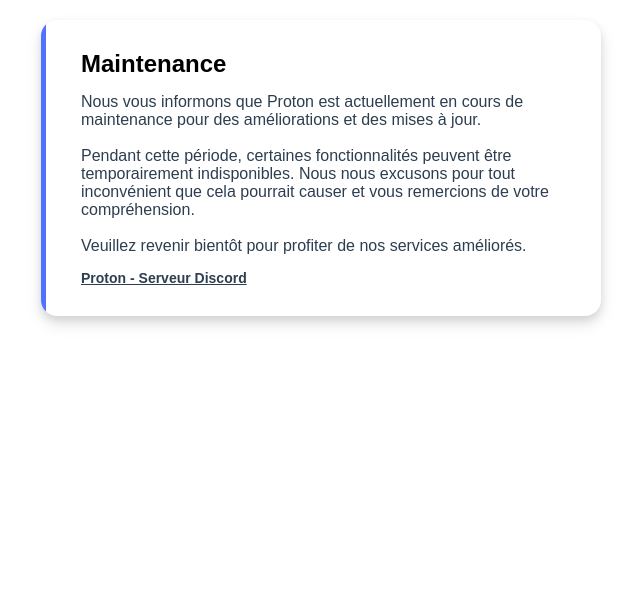
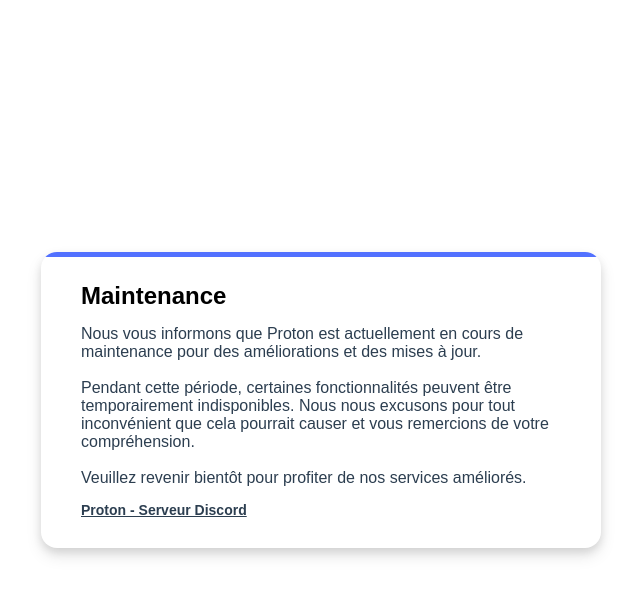
Before and after one commit to Belsicc/Maintenance-Proton, a website: page index.html in a window 1280 px wide. Shown: the whole page, without its empty margins (319-959 px from the left). Drawn offline with Linux system fonts and the light colour scheme; no server answers.

Commit message:
index.html

```diff
--- a/index.html
+++ b/index.html
@@ -5,13 +5,17 @@
   <meta charset="utf-8">
   <meta name="viewport" content="width=device-width, initial-scale=1">
       <title>Proton</title>
-  <style>
+     <style>
     body {
       background-color: #ffffff;
       color: #2b58fa;
       font-family: Arial, sans-serif;
       margin: 0;
       padding: 0;
+      display: flex;
+      justify-content: center;
+      align-items: center;
+      height: 100vh;
     }
 
     .discord-embed {
@@ -24,17 +28,16 @@
       cursor: pointer;
       transition: box-shadow 0.3s ease;
       overflow: hidden;
-      margin: 20px auto;
     }
 
     .embed-line {
       position: absolute;
       left: 0;
       top: 0;
-      bottom: 0;
-      width: 5px;
+      width: 100%;
+      height: 5px;
       background-color: #5271FF;
-      border-radius: 16px 0 0 16px;
+      border-radius: 16px 16px 0 0;
     }
 
     .embed-title {
@@ -58,10 +61,11 @@
       margin-left: 10px;
       text-decoration: underline;
     }
-       ::selection {
- color: #ffffff;
- background: #5271FF;
- }
+
+    ::selection {
+      color: #ffffff;
+      background: #5271FF;
+    }
 
     .success-message {
       background-color: #21b354;
```
